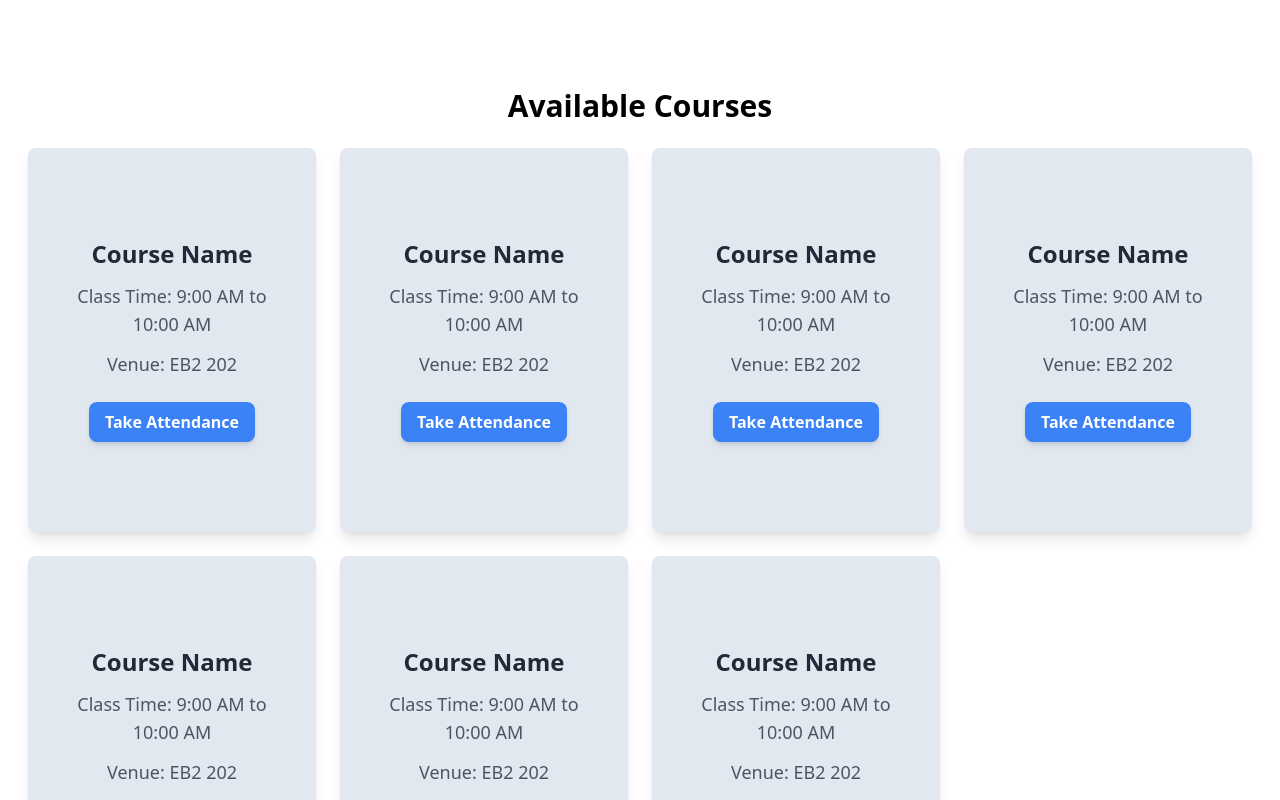
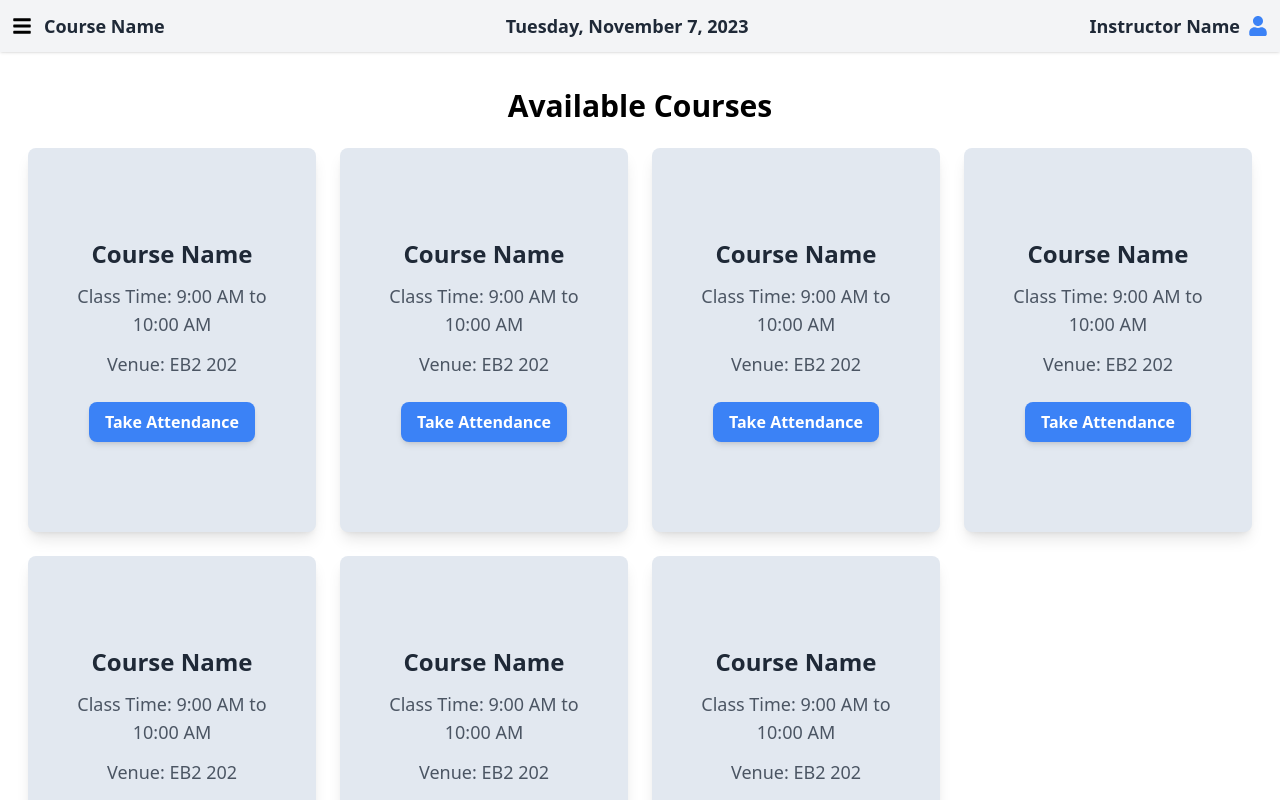
Before and after one commit to Rohan-Sharma03/MarkMe-Instructor, a React (Create React App) app: page / in a window 1280 px wide. Shown: the top 800 px of the page. Built offline with nearby package versions, Linux system fonts and the light colour scheme.

Commit message:
Slight desgin Changes were made

```diff
--- a/src/App.tsx
+++ b/src/App.tsx
@@ -2,15 +2,21 @@
 import { BrowserRouter as Router, Routes, Route, Link } from "react-router-dom";
 import logo from "./logo.svg";
 import Home from "./Home";
-import QR from "./OR";
+import QR from "./QR"; // Corrected import
+import NavigationBar from "./Components/NavigationBar";
+import Profile from "./Components/profile";
 
 function App() {
   return (
     <Router>
-      <Routes>
-        <Route path="/" element={<Home />} />
-        <Route path="/qr" element={<QR />} />
-      </Routes>
+      <div>
+        <NavigationBar />
+        <Routes>
+          <Route path="/" element={<Home />} />
+          <Route path="/qr" element={<QR />} />
+          <Route path="/profile" element={<Profile />} />
+        </Routes>
+      </div>
     </Router>
   );
 }
```
